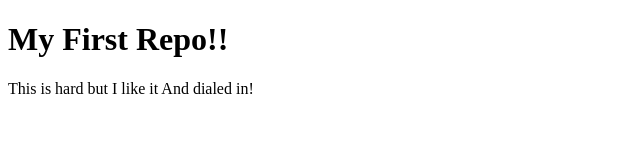
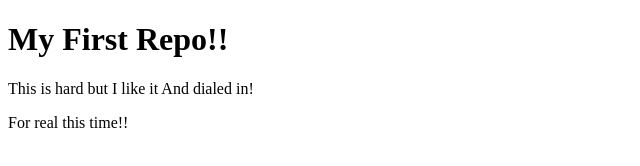
Before and after one commit to CordellCoding/first-repository, a plain HTML site: page index.html in a window 1280 px wide. Shown: the whole page, without its empty margins (0-640 px from the left). Drawn offline with Linux system fonts and the light colour scheme.

Commit message:
update page content

```diff
--- a/index.html
+++ b/index.html
@@ -8,5 +8,6 @@
   <body>
     <h1>My First Repo!!</h1>
     <p>This is hard but I like it And dialed in!</p>
+    <p>For real this time!!</p>
   </body>
 </html>
```
